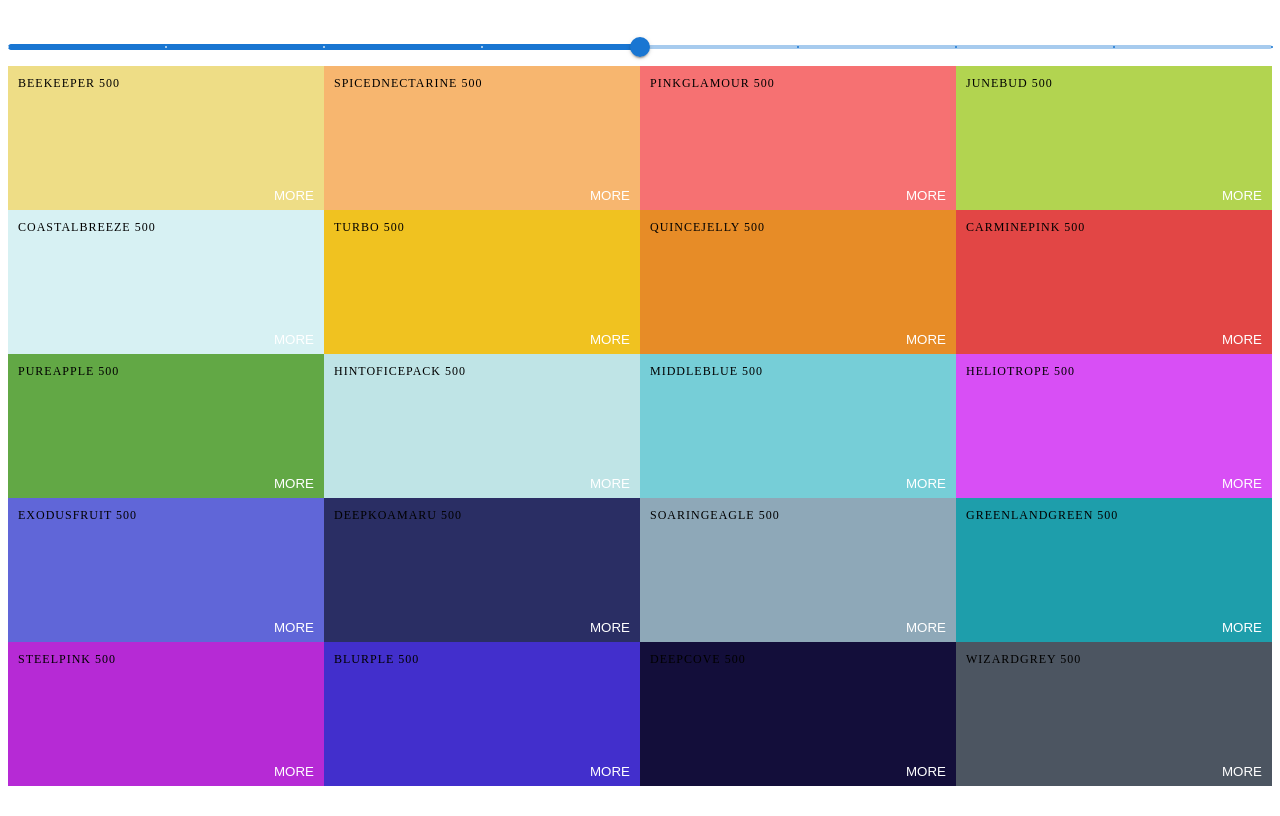
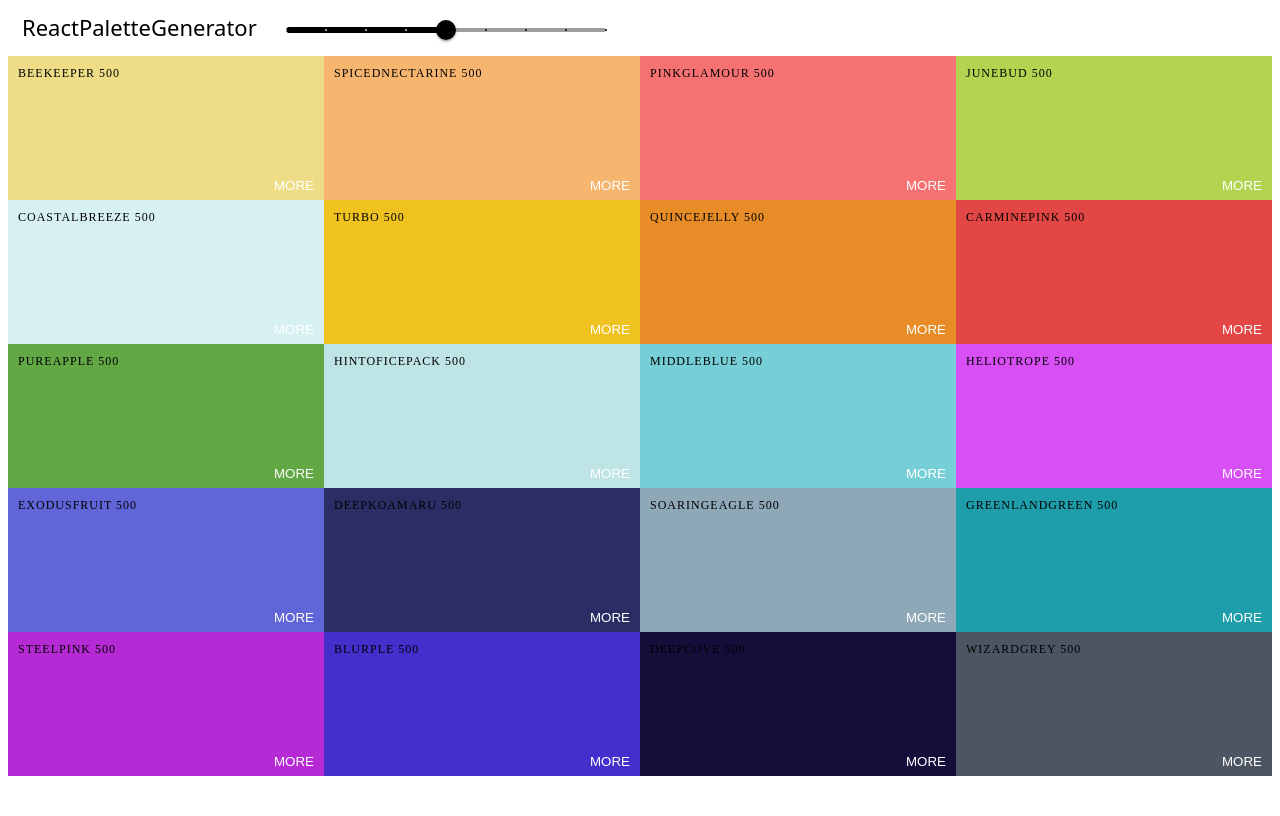
Before and after one commit to LaneBrents/ReactColorProject, a React (Vite) app in the folder vite-project/: page / in a window 1280 px wide. Built offline with nearby package versions, Linux system fonts and the light colour scheme.

Commit message:
Added NavBar component

```diff
--- a/vite-project/src/components/ColorBox.jsx
+++ b/vite-project/src/components/ColorBox.jsx
@@ -1,4 +1,4 @@
-import React, { Component, useState, useEffect } from "react";
+import React, { useState, useEffect } from "react";
 import { CopyToClipboard } from "react-copy-to-clipboard";
 import "../styles/ColorBox.css";
 
--- /dev/null
+++ b/vite-project/src/components/NavBar.jsx
@@ -0,0 +1,27 @@
+import React from "react";
+import { Slider } from "@mui/material";
+import "../styles/NavBar.css";
+
+export default function NavBar({ level, changeLevel }) {
+  return (
+    <header className="Navbar">
+    <div className="logo">
+      <a href="#">ReactPaletteGenerator</a>
+    </div>
+    <div className="slider">
+      <div className="slider-container">
+        <Slider
+          level={level}
+          onChange={changeLevel}
+          style={{ color: "black" }}
+          value={level}
+          step={100}
+          marks
+          min={100}
+          max={900}
+        />
+      </div>
+    </div>
+  </header>
+  );
+}
--- a/vite-project/src/components/Palette.jsx
+++ b/vite-project/src/components/Palette.jsx
@@ -1,7 +1,7 @@
-import React, { Component, useState } from "react";
+import React, { useState } from "react";
 import ColorBox from "./ColorBox";
+import NavBar from "./NavBar";
 import "../styles/Palette.css";
-import { Slider } from "@mui/material";
 
 export default function Palette({ colors, palette }) {
   const [level, setLevel] = useState(500);
@@ -16,19 +16,7 @@ export default function Palette({ colors, palette }) {
 
   return (
     <div className="Palette">
-      <Slider
-        level={level}
-        onChange={changeLevel}
-        className="slider"
-        aria-label="Temperature"
-        value={level}
-        valueLabelDisplay="auto"
-        step={100}
-        marks
-        min={100}
-        max={900}
-      />
-      {/* navbar goes here */}
+      <NavBar level={level} changeLevel={changeLevel}/>
       <div className="Palette-Colors">{colorBoxes}</div>
       {/* footer goes here */}
     </div>
--- /dev/null
+++ b/vite-project/src/styles/NavBar.css
@@ -0,0 +1,28 @@
+.Navbar {
+    display: flex;
+    align-items: center;
+    justify-content: flex-start;
+    height: 6vh;
+}
+
+.logo {
+    margin-right: 15px;
+    margin-bottom: 10px;
+    padding: 0 14px;
+    font-size: 22px;
+    font-family: system-ui, -apple-system, BlinkMacSystemFont, 'Segoe UI', Roboto, Oxygen, Ubuntu, Cantarell, 'Open Sans', 'Helvetica Neue', sans-serif;
+    height: 100%;
+    display: flex;
+    align-items: center;
+}
+
+.logo a {
+    text-decoration: none;
+    color: black;
+}
+
+.slider {
+    margin-top: 0 14px;
+    width: 320px;
+    display: inline-block;
+}
--- a/vite-project/src/styles/Palette.css
+++ b/vite-project/src/styles/Palette.css
@@ -5,7 +5,3 @@
 .Palette-Colors {
     height: 90%;
 }
-
-.slider {
-    margin-top: 1.5rem;
-}
```
